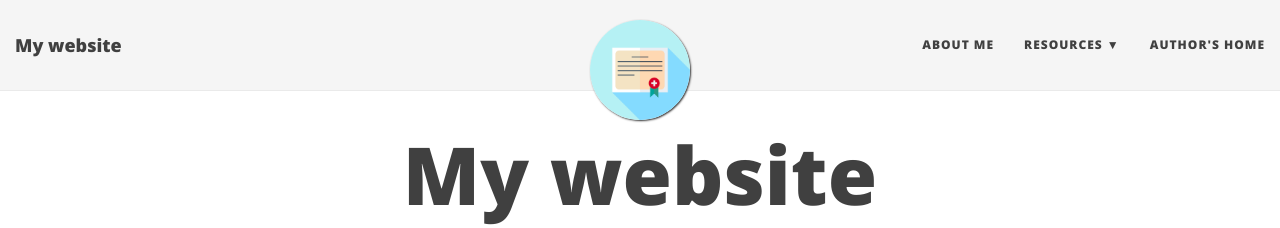
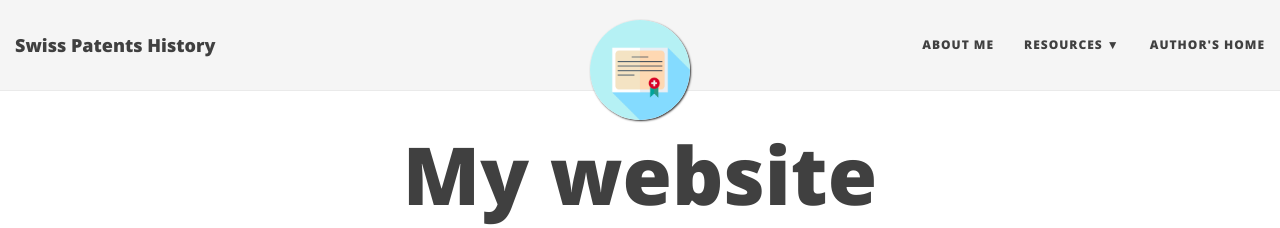
Before and after one commit to yamash/DataViz, a Jekyll site: the page built from index.html, in a window 1280 px wide. Shown: the top 228 px of the page. Built offline with Jekyll 4.4.1, drawn with Linux system fonts in a browser that asks for light colours; nearby versions of some CDN libraries; the list of posts is cut into pages by our own code.

Commit message:
update config

```diff
--- a/_config.yml
+++ b/_config.yml
@@ -4,20 +4,20 @@
 # baseurl is the website's URL without the hostname
 
 # If you are building a simple GitHub user page (http://username.github.io) then use these settings:
-url: "http://username.github.io"
-baseurl: ""
+#url: "http://username.github.io"
+#baseurl: ""
 
 # If you are building a GitHub project page then use these settings:
-#url: "http://username.github.io/projectname"
-#baseurl: "/projectname"
+url: "http://yamash.github.io/DataViz"
+baseurl: "/DataViz"
 
 # Of course don't forget to change the username and projectname to YOUR username and project
 
 # Name of website
-title: My website
+title: Swiss Patents History
 
 # Short description of your site
-description: A virtual proof that name is awesome!
+description: Swiss Patents Topics Evoution
 
 # --- Navigation bar options --- #
 
```
